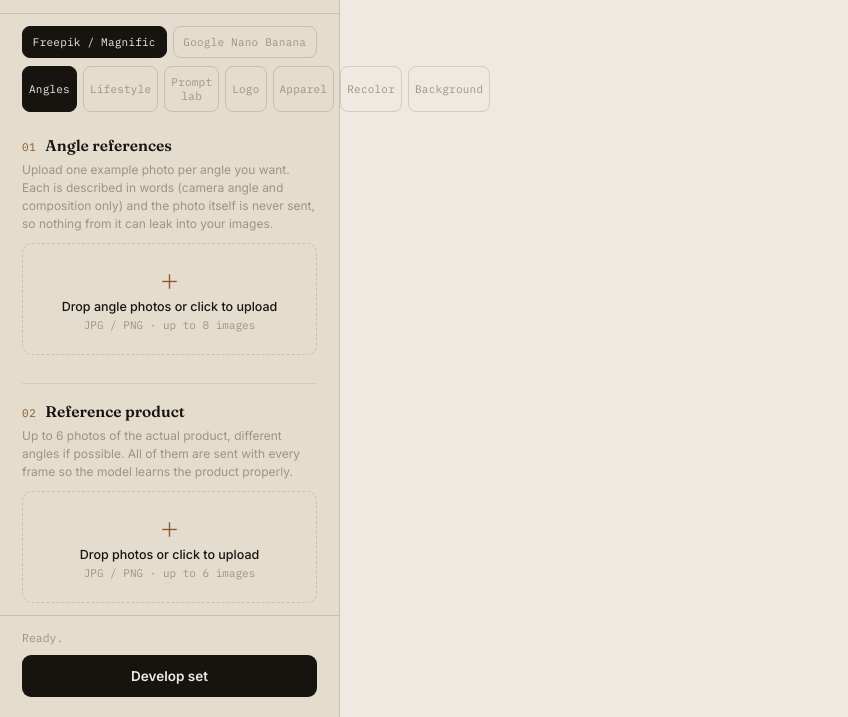
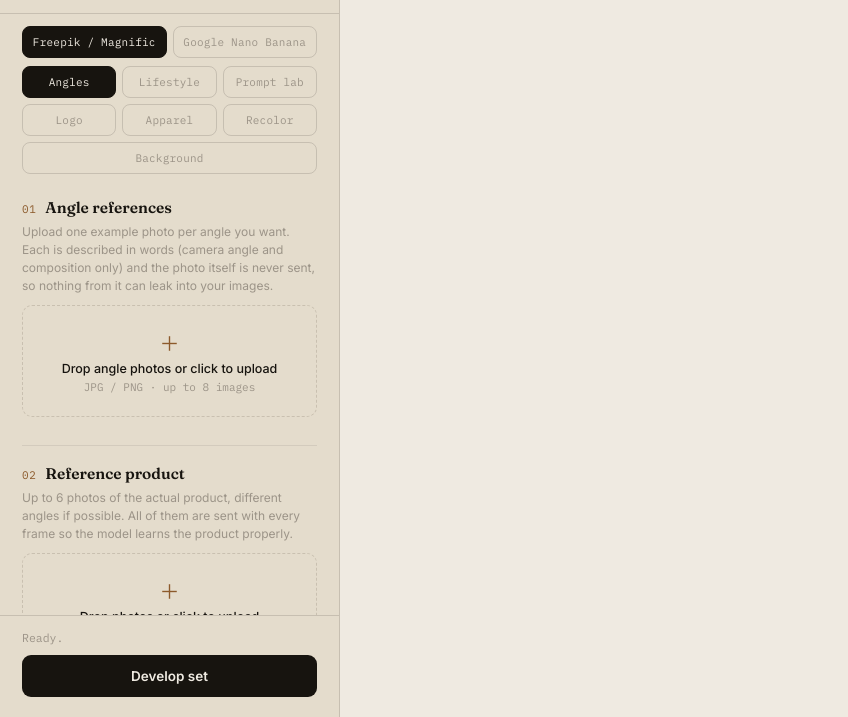
Before and after one commit to rohanr92/angle-studio, a website: page public/index.html in a window 1280 px wide. Shown: the part 83-800 px from the top of the page, without its empty margins (0-848 px from the left). Drawn offline with Linux system fonts and the light colour scheme.

Commit message:
wrap workspace tabs

```diff
--- a/public/style.css
+++ b/public/style.css
@@ -437,3 +437,7 @@ textarea:focus, input[type=text]:focus, select:focus{ border-color:var(--leather
 .mention-menu button{ display:block; width:100%; text-align:left; padding:7px 12px; border:none; background:none; font-family:var(--font-mono); font-size:11.5px; cursor:pointer; }
 .mention-menu button:hover{ background:var(--line-soft); }
 #basesThumbsHost .angle-previews{ padding:0 0 12px; }
+
+/* WORKSPACE_TABS_WRAP: let the workspace tabs wrap into rows inside the sidebar */
+#workspaceTabs{ flex-wrap: wrap; row-gap: 6px; }
+#workspaceTabs .tab{ flex: 1 1 30%; min-width: 92px; white-space: nowrap; }
```
